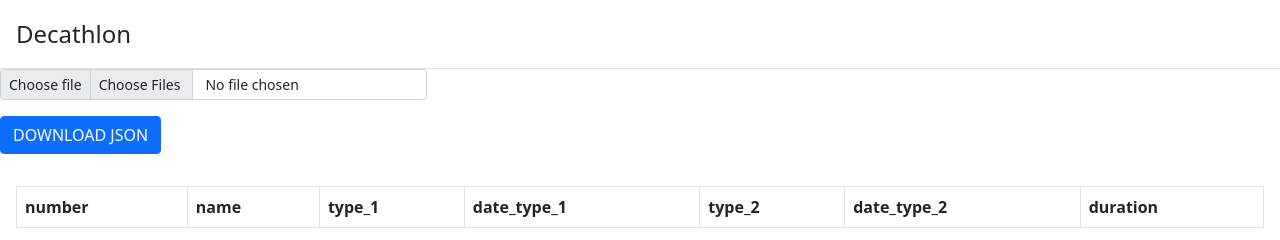
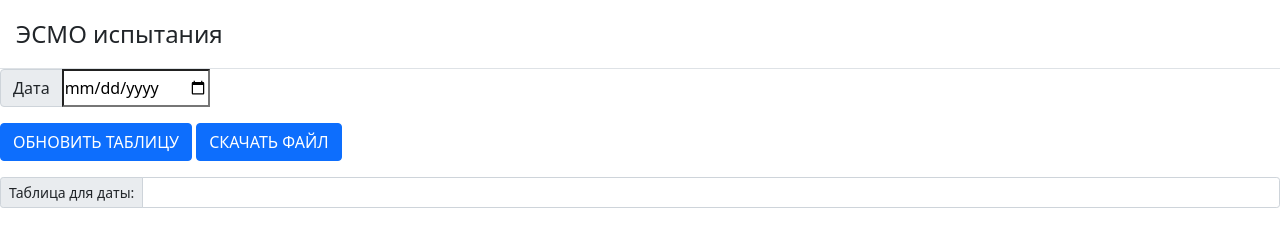
Before and after one commit to AKafer/IAS_ESMO, a Django app: page / in a window 1280 px wide. Shown: the top 240 px of the page. Run offline with Django 5.2, Linux system fonts and the light colour scheme; lists and menus that the app fills with data are empty; some libraries are stand-ins or nearby versions.

Commit message:
js files

```diff
--- a/application/static/js/index.js
+++ b/application/static/js/index.js
@@ -1,9 +1,11 @@
 $(document).ready(function () {
   let table;
+  const date_test = $("#date_test");
+  const date_input = $("#date_input");
 
-  function create_table() {
+  function create_table(url) {
     console.log("***Table***");
-    const url = "api/?date=2024-03-20";
+    // const url = "api/?date=2024-03-20";
     console.log(url);
     table = $("#SP_Table").DataTable({
       ajax: {
@@ -30,8 +32,17 @@
 
 
 
-  $("#FileButton").on("click", function () {
-      create_table();
+  $("#TableButton").on("click", function () {
+      console.log(date_test.val());
+      date_input.val('ЖОПАКАКАЯТО');
+      console.log(date_input.val());
+      $("#data-input").val($("#data-test").val());
+      if (table) {
+        const url = "api/?date=2024-03-20";
+        table.ajax.url(url).load();
+      } else {
+        create_table("api/?date=2024-03-20");
+      }
 
 
   //   const selectedFile = document.querySelector("#input_csv").files[0];
--- a/application/templates/index.html
+++ b/application/templates/index.html
@@ -34,29 +34,38 @@
     <div class="modal-dialog modal-fullscreen">
       <div class="modal-content">
         <div class="modal-header">
-          <h4 class="modal-title">Decathlon</h4>
+          <h4 class="modal-title">ЭСМО испытания</h4>
         </div>
+
         <div class="col-4">
           <div id="date">
-            <div class="input-group input-group-sm mb-3">
-              <label class="input-group-text" id="name_input_file"
-                >Choose file</label
-              >
-              <input
-                class="form-control"
-                type="file"
-                name="files"
-                id="input_csv"
-                required
-                multiple
-              />
+            <div id="test_date">
+                <div class="input-group">
+                    <label class="input-group-text">Датa</label>
+                    <input type="date" pattern="\d{4}-\d{2}-\d{2}">
+<!--                    <div id="data_test" class="invalid-feedback">-->
+<!--                        Дата ипытания должна быть в диапазоне: от даты отправки материала на испытание до декущей даты.-->
+                    </div>
+                </div>
             </div>
+            <p></p>
+            <button type="button" class="btn btn-primary" id="TableButton">
+              ОБНОВИТЬ ТАБЛИЦУ
+            </button>
+
             <button type="button" class="btn btn-primary" id="FileButton">
-              DOWNLOAD JSON
+              СКАЧАТЬ ФАЙЛ
             </button>
           </div>
 
           <p></p>
+        </div>
+
+        <div id="SrokSlGod">
+          <div class="input-group input-group-sm mb-3">
+              <label class="input-group-text">Таблица для даты:</label>
+              <input class="form-control form-control-sm" id="date-input" type="text">
+          </div>
         </div>
 
         <div class="modal-body">
```
